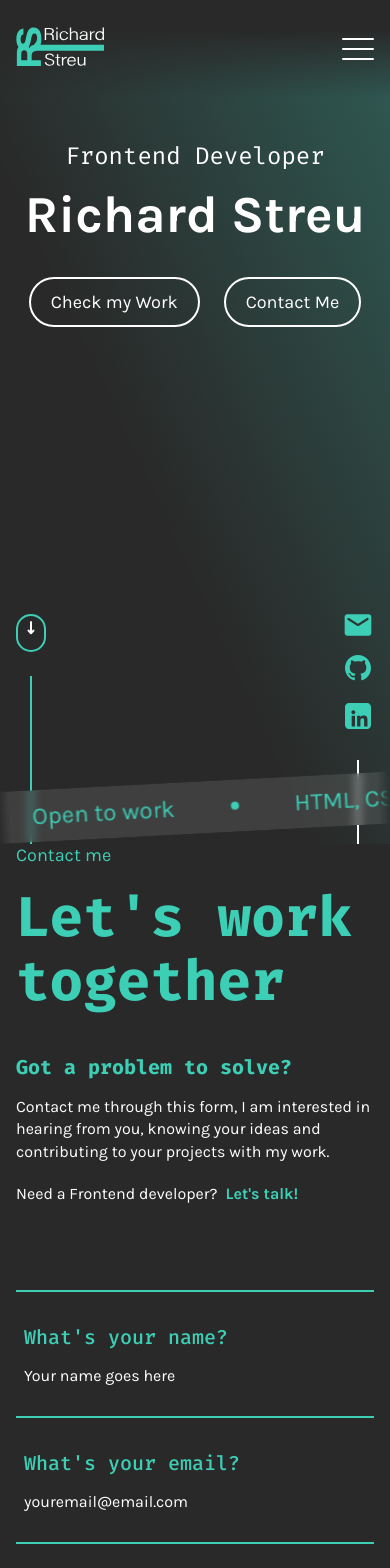
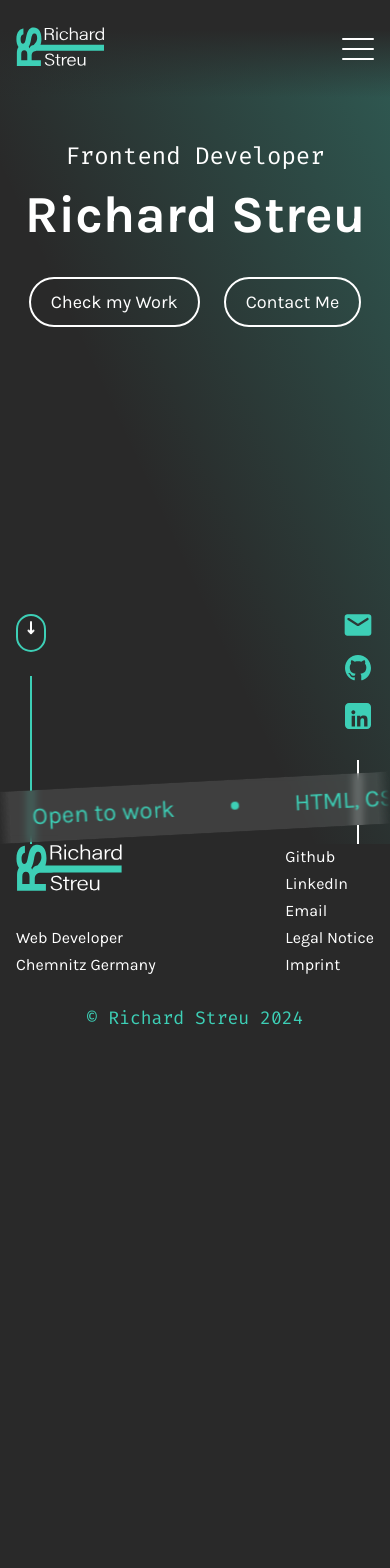
Before and after one commit to RichardStreu/portfolioAngular, an Angular app: page / in a window 390 px wide. Shown: the top 1568 px of the page. After the commit the page ends 1055 px from the top, so only its background shows below. Built offline with nearby package versions, Linux system fonts and the light colour scheme.

Commit message:
feat: add responsive footer copyright section and adjust footer styles for improved layout

```diff
--- a/src/app/core/footer/footer.component.html
+++ b/src/app/core/footer/footer.component.html
@@ -106,5 +106,6 @@
         </a>
       </div>
     </div>
+    <div class="footerCopyBoxResponsive">© Richard Streu 2024</div>
   </div>
 </footer>
--- a/src/app/core/footer/footer.component.scss
+++ b/src/app/core/footer/footer.component.scss
@@ -1,8 +1,14 @@
 @import "../../../styles.scss";
 
-.contentWrapper div {
+.contentWrapper {
+  div {
     display: flex;
     justify-content: space-between;
+    padding-bottom: 64px;
+
+    @media (max-width: 900px) {
+      padding-bottom: 32px;
+    }
 
     .footerLogoBox {
       display: flex;
@@ -10,7 +16,8 @@
       align-items: flex-start;
       justify-content: flex-end;
       gap: 0.5rem;
-    padding-bottom: 64px;
+      padding-bottom: 0;
+
 
       svg {
         margin-bottom: 1.5rem;
@@ -31,8 +38,13 @@
       font-family: "Fira";
       font-size: 1.15rem;
       display: flex;
-    align-items: flex-end;
-    padding-bottom: 110px;
+      align-items: start;
+      padding-top: 64px;
+      padding-bottom: 0;
+
+      @media (max-width: 900px) {
+        display: none;
+      }
     }
 
     .footerLinkBox {
@@ -41,7 +53,7 @@
       justify-content: flex-end;
       align-items: flex-start;
       gap: 0.5rem;
-    padding-bottom: 64px;
+      padding-bottom: 0;
 
       a {
         color: white;
@@ -73,3 +85,18 @@
       }
     }
   }
+
+  .footerCopyBoxResponsive {
+    display: none;
+    color: $color-highLight;
+    font-family: "Fira";
+    font-size: 1.13rem;
+    align-items: flex-end;
+    padding-bottom: 25px;
+    text-align: center;
+
+    @media (max-width: 900px) {
+      display: block;
+    }
+  }
+}
--- a/src/app/landing-page/landing-page.component.html
+++ b/src/app/landing-page/landing-page.component.html
@@ -4,5 +4,5 @@
   <!-- <app-c-skillset></app-c-skillset> -->
   <!-- <app-d-projects></app-d-projects> -->
   <!-- <app-e-references></app-e-references> -->
-  <app-f-contact></app-f-contact>
+  <!-- <app-f-contact></app-f-contact> -->
 </main>
```
Lines whose indentation alone changed are shown as unchanged.
